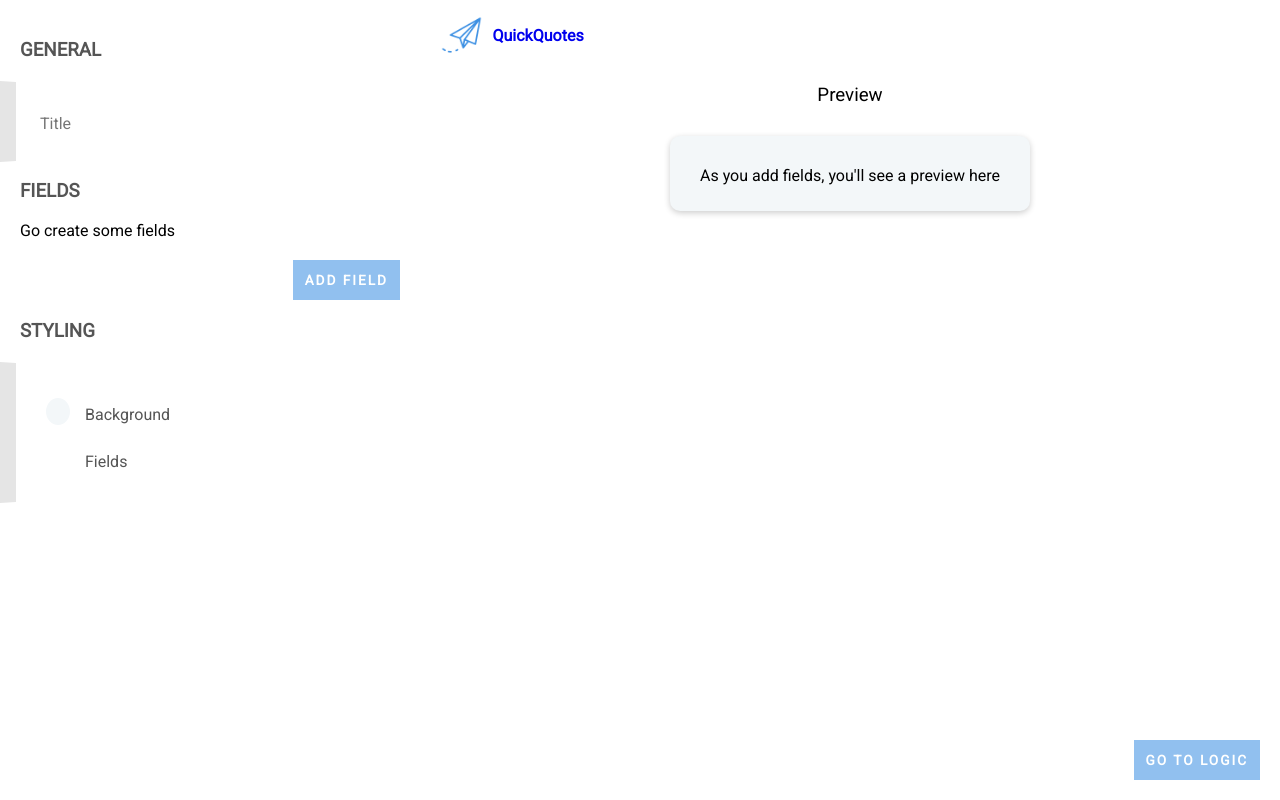
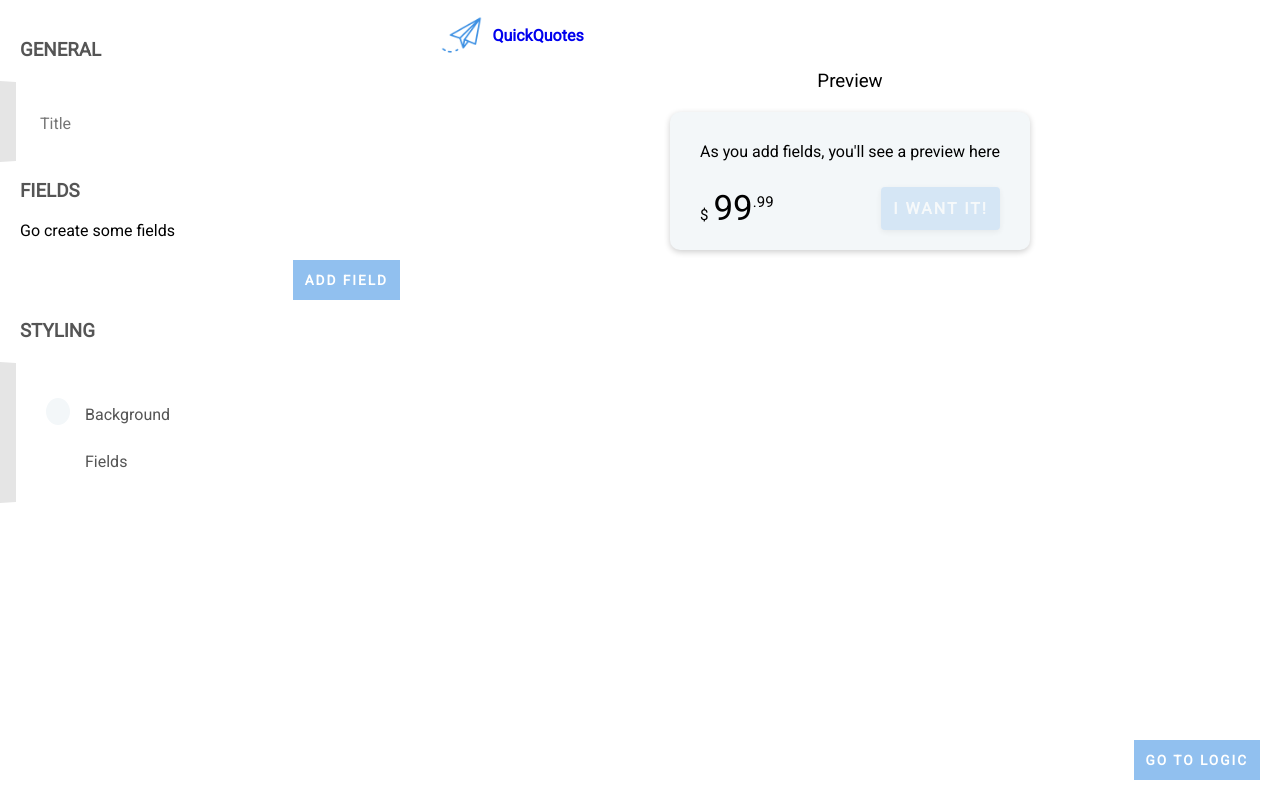
Before and after one commit to jaumefabrega/QuickQuotes, a React (Create React App) app in the folder client/: page /fields in a window 1280 px wide. Built offline with nearby package versions, Linux system fonts and the light colour scheme; no server answers.

Commit message:
style CLIENT: modify style for form price and button (and add both to the form preview)

```diff
--- a/client/src/components/Account/Account.js
+++ b/client/src/components/Account/Account.js
@@ -7,7 +7,7 @@ export default function Account() {
     <div className="account center-wrapper">
       <div>
         <h1>Hello {useremail}</h1>
-        <p>We'll be more than happy to speak with you at</p><p>support@quickQuotesOnlines</p>
+        <p>We'll be more than happy to speak with you at</p><p>support@QuickQuotesOnline.com</p>
       </div>
     </div>
   )
--- a/client/src/components/FormPreviewer/FormPreviewer.css
+++ b/client/src/components/FormPreviewer/FormPreviewer.css
@@ -12,9 +12,10 @@
   color: black;
 }
 
-.form-preview h3 {
+.form-preview > h3 {
   text-align:center;
-  margin-bottom:30px;
+  margin-bottom: 20px;
+  margin-top: 5px;
   font-weight: normal;
 }
 
@@ -45,3 +46,30 @@
   /* box-shadow: 0 15px 35px 0 rgba(42,51,83,.12),0 5px 15px rgba(0,0,0,.06)!important; */
   box-shadow: 0px 2px 6px 0px hsla(0, 0%, 0%, 0.2) !important;
 }
+
+
+#QQ-price { font-size:35px; margin-left:5px;text-align:right;margin:0}
+#QQ-price.animating { animation-name: swing; animation-duration: 1s; }
+#QQ-price-whole-digits { font-size:35px; line-height:35px;display:inline-block;margin-left:5px;}
+#QQ-price-decimal-digits { font-size:15px; display: inline-block; vertical-align: super;}
+#QQ-price-dollar-sign { font-size:15px; display: inline-block; }
+.QQ-button.primary {
+  padding: 0.75rem;
+  font-size:1em;
+  border-width: 0;
+  border-radius: 0.25rem;
+  font-weight: bold;
+  color: white;
+  text-transform: uppercase;
+  letter-spacing: 2px;
+  background-color: #91c0ef;
+  box-shadow:0px 2px 6px 0px hsl(0deg 0% 0% / 20%)
+}
+
+.QQ-button.primary:disabled {
+  opacity: 0.3;
+}
+
+.QQ-button.primary:focus, .QQ-button.primary:active {
+  outline:none;
+}
--- a/client/src/components/FormPreviewer/FormPreviewer.js
+++ b/client/src/components/FormPreviewer/FormPreviewer.js
@@ -23,6 +23,10 @@ export default function FormPreviewer() {
         <div className="fields-preview-wrapper">
           { fields.length ? fields.map(field => <FieldPreview field={field} key={field.id} settings={formSettings} />) : <p className="empty-warning">As you add fields, you'll see a preview here</p> }
         </div>
+        <div style={{display:'flex',justifyContent: 'space-between',alignItems: 'center',padding:'10px 0'}}>
+          <p id="QQ-price"><span id="QQ-price-dollar-sign">$</span><span id="QQ-price-whole-digits">99</span><span id="QQ-price-decimal-digits">.99</span></p>
+          <input type="button" id="QQ-submit-button" className="QQ-button primary" value="I want it!" disabled />
+        </div>
       </div>
       <Link to="/logic" style={{position:'fixed', bottom:0, right:20}}>
         <div className="wrapper submit">
```
Also changed, not shown: 1 other file (tests, documents, lock files or other folders).
